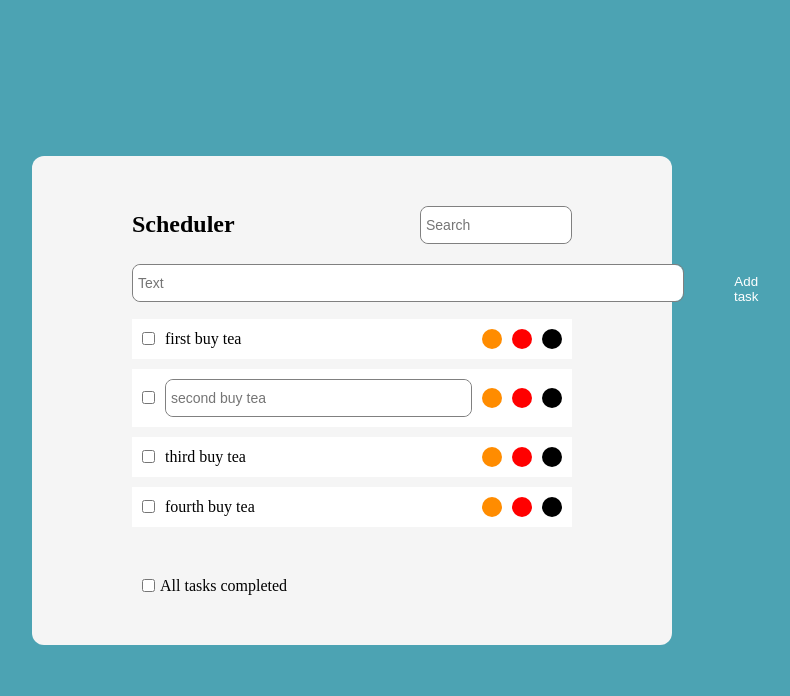
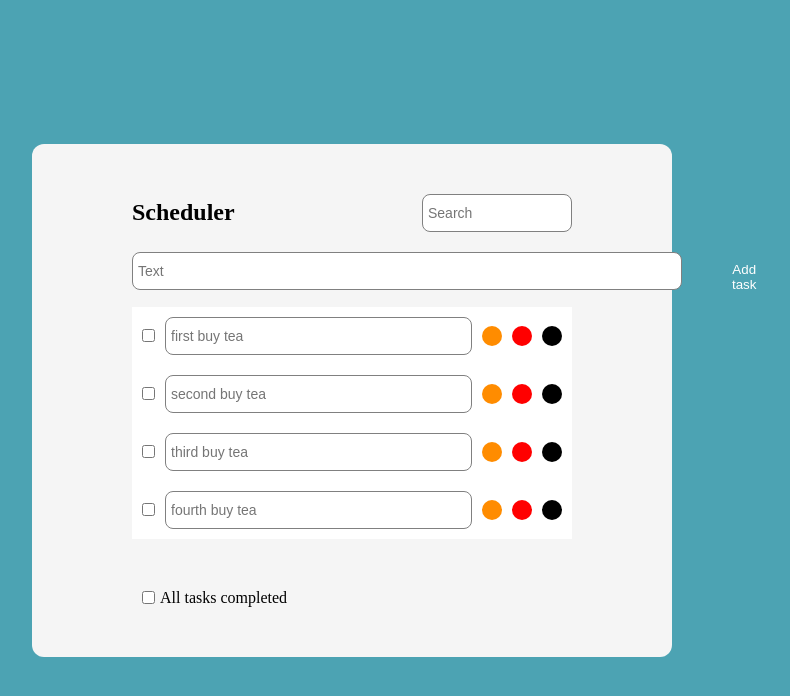
Before and after one commit to Rosyasya/todo, a Next.js app: page / in a window 1280 px wide. Shown: the top 696 px of the page, without its empty margins (288-1078 px from the left). Built offline with nearby package versions, Linux system fonts and the light colour scheme.

Commit message:
todo: breakdown into components

```diff
--- a/app/app-ui/input/input.jsx
+++ b/app/app-ui/input/input.jsx
@@ -1,13 +1,12 @@
 import './input.scss'
-import {useState} from "react";
 import PropTypes from "prop-types";
 
-const Input = ( { placeholder, size, label, isDisabled, callback, inputValue } ) => {
+const Input = ( { placeholder, size, label, isDisabled, callback, inputValue, show } ) => {
     return (
         <div className="input__wrapper">
             <p className="input__label">{label}</p>
             <div className="input">
-                <input disabled={isDisabled} onChange={callback} value={inputValue} placeholder={placeholder} className="input__item" style={{width: size}}/>
+                <input disabled={isDisabled ?? show} onChange={callback} value={inputValue} placeholder={placeholder} className="input__item" style={{width: size}}/>
             </div>
         </div>
     );
--- a/app/app-ui/input/input.scss
+++ b/app/app-ui/input/input.scss
@@ -1,5 +1,4 @@
 .input {
-  border: 1px solid grey;
   width: 100%;
   display: flex;
   border-radius: 8px;
@@ -7,13 +6,21 @@
   align-items: center;
 
   &__item {
-    border: none;
+    border: 1px solid grey;
     outline: none;
     height: 100%;
     border-radius: 8px;
     padding: 10px 5px;
     font-size: 14px;
     color: grey;
+
+    &:hover {
+      border: 1px solid lightblue;
+    }
+
+    &:focus {
+      border: 1px solid lightblue;
+    }
   }
 
   &__label {
--- /dev/null
+++ b/app/component/todo-form/todo-form.jsx
@@ -0,0 +1,27 @@
+import Input from "@/app/app-ui/input/input";
+import Button from "@/app/app-ui/button/button";
+import './todo-form.scss'
+
+const TodoForm = ( { inputAddTodoValue, setInputAddTodoValue, todos, setTodos } ) => {
+    const inputAddTodoHandler = e => {
+        e.preventDefault();
+        setInputAddTodoValue(e.target.value);
+    }
+
+    const handleSubmit = e => {
+        e.preventDefault();
+        setTodos([...todos, {title: inputAddTodoValue, isCompleted: false, id: todos.length + 1}]);
+        setInputAddTodoValue('');
+    }
+
+    return (
+        <div className="todo__input">
+            <form action="" style={{display: "flex", justifyContent: "space-between", width: '100%'}}>
+                <Input size="550px" placeholder="Text" callback={inputAddTodoHandler} inputValue={inputAddTodoValue} setInputValue={setInputAddTodoValue} />
+                <Button title="Add task" callback={handleSubmit} />
+            </form>
+        </div>
+    );
+};
+
+export default TodoForm;
--- /dev/null
+++ b/app/component/todo-form/todo-form.scss
@@ -0,0 +1,6 @@
+.todo__input {
+  width: 100%;
+  display: flex;
+  align-items: center;
+  justify-content: space-between;
+}
--- /dev/null
+++ b/app/component/todo-search/todo-search.jsx
@@ -0,0 +1,13 @@
+import Input from "@/app/app-ui/input/input";
+import './todo-search.scss'
+
+const TodoSearch = () => {
+    return (
+        <div className="todo__head">
+            <h2>Scheduler</h2>
+            <Input placeholder="Search" size="150px"/>
+        </div>
+    );
+};
+
+export default TodoSearch;
--- /dev/null
+++ b/app/component/todo-search/todo-search.scss
@@ -0,0 +1,11 @@
+.todo__head {
+  width: 100%;
+  display: flex;
+  align-items: center;
+  justify-content: space-between;
+  margin: 0 0 20px 0;
+
+  input {
+    width: 100px;
+  }
+}
--- /dev/null
+++ b/app/component/todo/todo.jsx
@@ -0,0 +1,27 @@
+import Input from "@/app/app-ui/input/input";
+import './todo.scss'
+import {useState} from "react";
+
+const Todo = ( { todo, removeTodo } ) => {
+    const [show, setShow] = useState(false);
+    const [inputValue, setInputValue] = useState('');
+
+    const todoInputHandler = e => {
+        e.preventDefault();
+        setInputValue(e.target.value);
+    }
+
+    return (
+        <div className={todo.isCompleted ? "todo__item completed" : 'todo__item'}>
+            <input type="checkbox" />
+            <div style={{flex: 1}}>
+                <Input size="100%" placeholder={todo.title} callback={todoInputHandler} inputValue={inputValue} setInputValue={setInputValue} show={show} />
+            </div>
+            <div className="circle __star"></div>
+            <div className="circle __edit" onClick={() => setShow(!show)}></div>
+            <div className="circle __cross" onClick={() => removeTodo(todo.id)}></div>
+        </div>
+    );
+};
+
+export default Todo;
--- /dev/null
+++ b/app/component/todo/todo.scss
@@ -0,0 +1,40 @@
+.todo__item {
+  width: 100%;
+  background: white;
+  width: 100%;
+  display: flex;
+  align-items: center;
+  padding: 10px;
+  gap: 10px;
+
+  &.completed {
+    background: darkgrey;
+  }
+
+  &-title {
+    flex: 1;
+  }
+
+  .circle {
+    cursor: pointer;
+
+    &.__star {
+      background: darkorange;
+      width: 20px;
+      height: 20px;
+      border-radius: 50%;
+    }
+    &.__edit {
+      background: red;
+      width: 20px;
+      height: 20px;
+      border-radius: 50%;
+    }
+    &.__cross {
+      background: black;
+      width: 20px;
+      height: 20px;
+      border-radius: 50%;
+    }
+  }
+}
--- a/app/page.js
+++ b/app/page.js
@@ -1,56 +1,35 @@
 "use client";
-import Input from "@/app/app-ui/input/input";
-import Button from "@/app/app-ui/button/button";
 import './styles/todo.scss'
 import {useState} from "react";
+import TodoForm from "@/app/component/todo-form/todo-form";
+import TodoSearch from "@/app/component/todo-search/todo-search";
+import Todo from "@/app/component/todo/todo";
 
 export default function Home() {
-    const [show, setShow] = useState(false);
     const [inputAddTodoValue, setInputAddTodoValue] = useState('');
-    const [inputValue, setInputValue] = useState('');
 
     const [todos, setTodos] = useState([
         {
             title: 'first buy tea',
             isCompleted: false,
-            isEditing: false,
             id: 0,
         },
         {
             title: 'second buy tea',
             isCompleted: false,
-            isEditing: true,
             id: 1,
         },
         {
             title: 'third buy tea',
             isCompleted: false,
-            isEditing: false,
             id: 2,
         },
         {
             title: 'fourth buy tea',
             isCompleted: false,
-            isEditing: false,
             id: 3,
         },
     ]);
-
-    const inputAddTodoHandler = e => {
-        e.preventDefault();
-        setInputAddTodoValue(e.target.value);
-    }
-
-    const todoInputHandler = e => {
-        e.preventDefault();
-        setInputValue(e.target.value);
-    }
-
-    const handleSubmit = e => {
-        e.preventDefault();
-        setTodos([...todos, {title: inputAddTodoValue, isCompleted: false, id: todos.length + 1}]);
-        setInputAddTodoValue('');
-    }
 
     const removeTodo = id => {
         setTodos(() => todos.filter(todo => todo.id !== id));
@@ -59,33 +38,14 @@ export default function Home() {
     return (
         <div className="todo__wrapper">
             <div className="todo">
-                <div className="todo__head">
-                    <h2>Scheduler</h2>
-                    <Input placeholder="Search" size="150px"/>
-                </div>
-                <div className="todo__input">
-                    <form action="" style={{display: "flex", justifyContent: "space-between", width: '100%'}}>
-                        <Input size="550px" placeholder="Text" callback={inputAddTodoHandler} inputValue={inputAddTodoValue} setInputValue={setInputAddTodoValue} />
-                        <Button title="Add task" callback={handleSubmit} />
-                    </form>
-                </div>
+                <TodoSearch />
+                <TodoForm inputAddTodoValue={inputAddTodoValue} setInputAddTodoValue={setInputAddTodoValue} todos={todos} setTodos={setTodos} />
                 <div className="todo__info">
-                    {todos.sort((a, b) => a.isCompleted - b.isCompleted).map(todo => {
-                        return (
-                            <div className={todo.isCompleted ? "todo__item completed" : 'todo__item'}>
-                                <input type="checkbox" />
-                                <div className="todo__item-title" style={{display: todo.isEditing ? 'none' : 'block'}}>
-                                    <p>{todo.title}</p>
-                                </div>
-                                <div style={{display: todo.isEditing ? 'block' : 'none', flex: 1}}>
-                                    <Input size="100%" isDisabled={show} placeholder={todo.title} callback={todoInputHandler} inputValue={inputValue} setInputValue={setInputValue} show={show} />
-                                </div>
-                                <div className="circle __star"></div>
-                                <div className="circle __edit" onClick={() => setShow(!show)}></div>
-                                <div className="circle __cross" onClick={() => removeTodo(todo.id)}></div>
-                            </div>
-                        )
-                    })}
+                    <ul>
+                        {todos.sort((a, b) => a.isCompleted - b.isCompleted).map(todo => {
+                            return <li><Todo todo={todo} setTodos={setTodos} removeTodo={removeTodo} /></li>
+                        })}
+                    </ul>
                 </div>
                 <div className="todo__complete">
                     <input type="checkbox"/>
--- a/app/styles/todo.scss
+++ b/app/styles/todo.scss
@@ -17,71 +17,12 @@
   align-items: center;
 }
 
-.todo__head {
-  width: 100%;
-  display: flex;
-  align-items: center;
-  justify-content: space-between;
-  margin: 0 0 20px 0;
-
-  input {
-    width: 100px;
-  }
-}
-
-.todo__input {
-  width: 100%;
-  display: flex;
-  align-items: center;
-  justify-content: space-between;
-}
-
 .todo__info {
   width: 100%;
   margin: 5px 0 50px 0;
-  display: flex;
-  flex-direction: column;
-  align-items: center;
-  gap: 10px;
-}
 
-.todo__item {
-  background: white;
-  width: 100%;
-  display: flex;
-  align-items: center;
-  padding: 10px;
-  gap: 10px;
-
-  &.completed {
-    background: darkgrey;
-  }
-
-  &-title {
-    flex: 1;
-  }
-
-  .circle {
-    cursor: pointer;
-
-    &.__star {
-      background: darkorange;
-      width: 20px;
-      height: 20px;
-      border-radius: 50%;
-    }
-    &.__edit {
-      background: red;
-      width: 20px;
-      height: 20px;
-      border-radius: 50%;
-    }
-    &.__cross {
-      background: black;
-      width: 20px;
-      height: 20px;
-      border-radius: 50%;
-    }
+  ul {
+    list-style-type: none;
   }
 }
 
```
